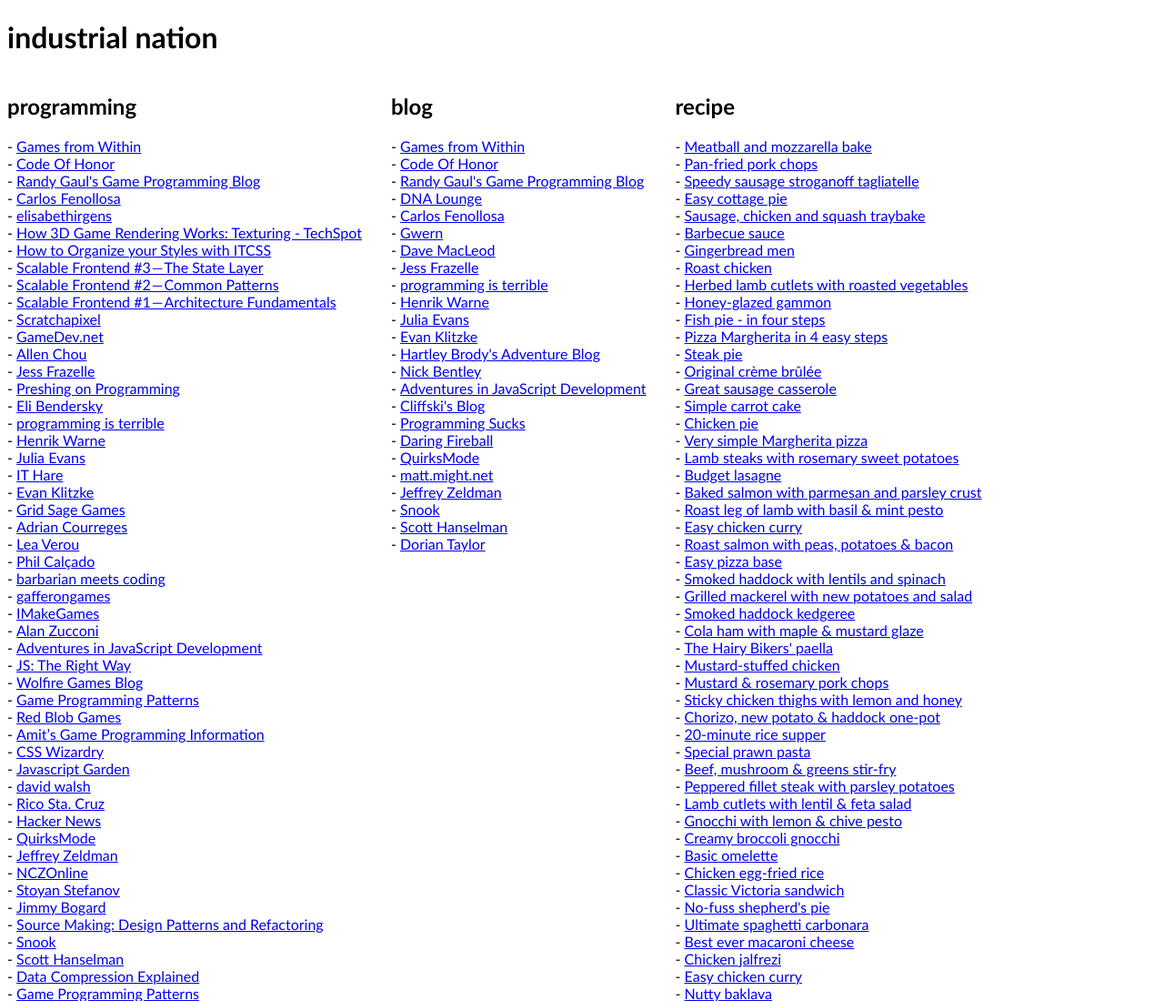
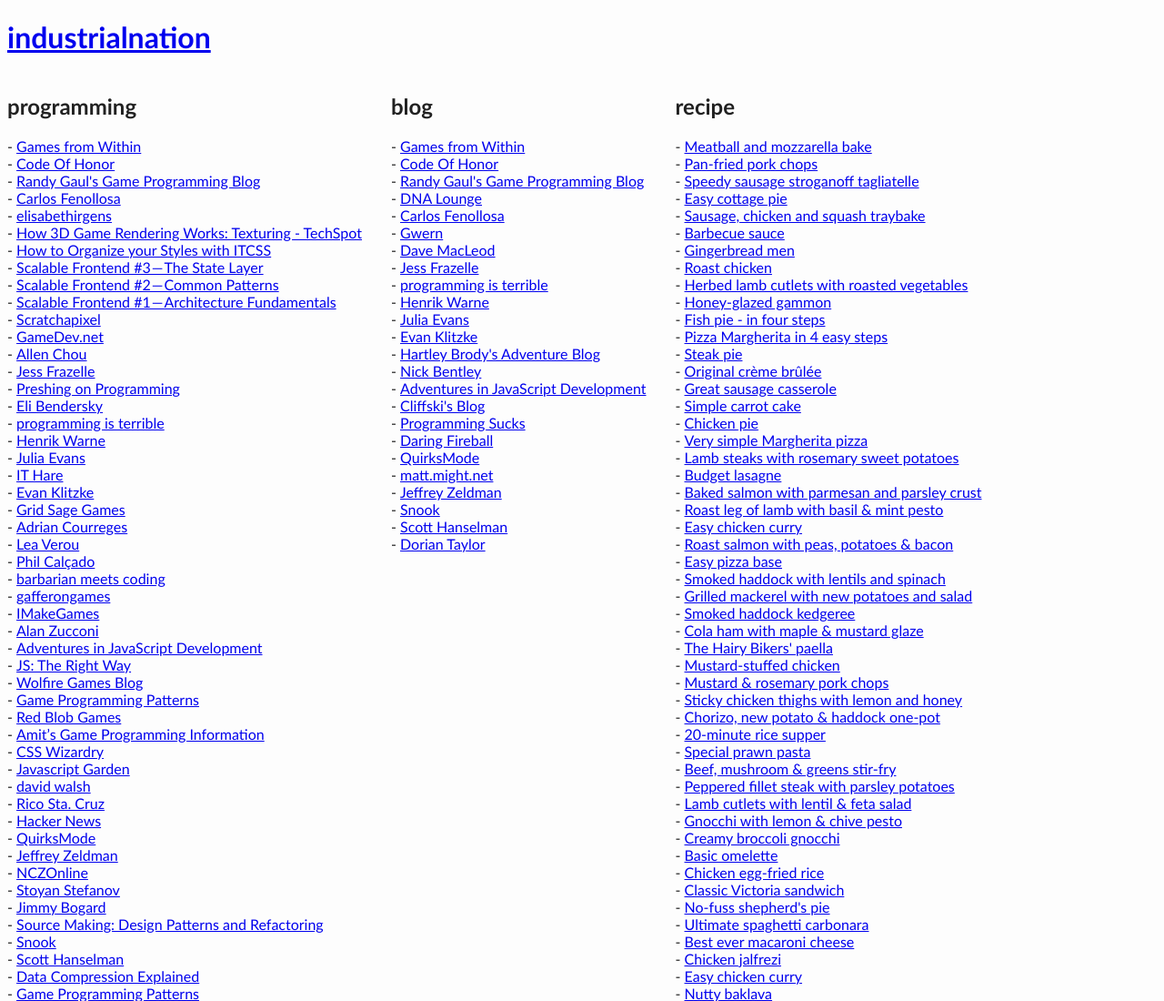
Before and after one commit to philpill/industrialnation, a plain HTML site: page index.html in a window 1280 px wide. Shown: the top 1100 px of the page at 91% size. Drawn offline with Linux system fonts and the light colour scheme.

Commit message:
off white black

```diff
--- a/index.html
+++ b/index.html
@@ -9,9 +9,12 @@
 </head>
 
 <body>
-    <header></header>
+    <header>
+        <h1>
+            <a href="https://industrialnation.co.uk">industrialnation</a>
+        </h1>
+    </header>
     <div id="Main">
-        <h1>industrial nation</h1>
         <section id="Bookmarks"></section>
     </div>
     <footer></footer>
--- a/main.css
+++ b/main.css
@@ -1,10 +1,9 @@
 body {
-    background: #fff;
-    color: #000;
+    background: #fdfdfd;
+    color: #212121;
     font-family: 'Gill Sans', 'Gill Sans MT', Calibri, 'Trebuchet MS', sans-serif;
     @media (prefers-color-scheme: dark) {
-        background: #000;
-        color: #fff;
+        background: #aaa;
     }
 }
 
@@ -25,3 +24,8 @@
     list-style-type: '- ';
     list-style-position: inside;
 }
+
+.bookmark:hover {
+    text-decoration: none;
+    color: red;
+}
```
